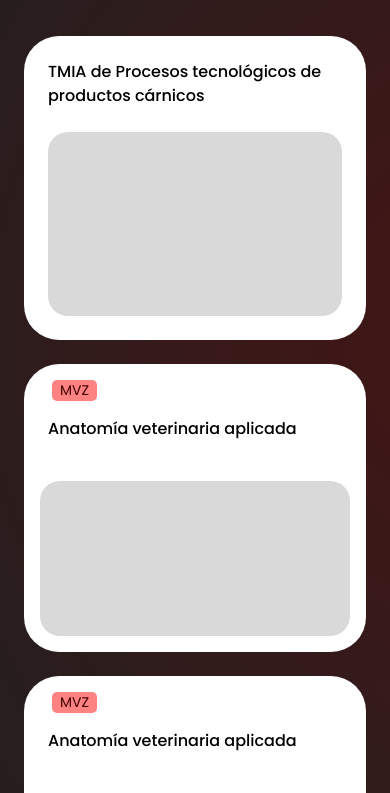
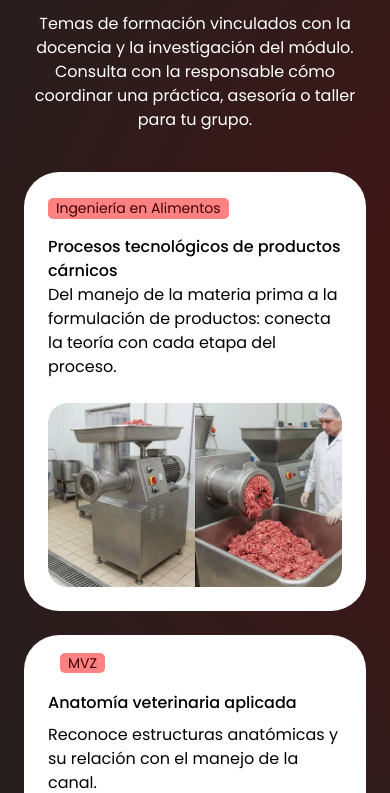
Before and after one commit to InGrax1/SIMCE_MCyE, a React (Vite) app in the folder packages/portal/: page / in a window 390 px wide. Shown: the part 7040-7833 px from the top of the page. Built offline with nearby package versions, Linux system fonts and the light colour scheme.

Commit message:
feat: Completa el contenido del portal público

```diff
--- a/packages/portal/src/App.jsx
+++ b/packages/portal/src/App.jsx
@@ -3,7 +3,9 @@ import {
   actividades,
   areas,
   correo,
+  galeria,
   mapa,
+  practicas,
   procesos,
   productos,
   programas,
@@ -295,32 +297,27 @@ function Practicas() {
         <h2 id="titulo-practicas">
           Prácticas académicas <em>que se atienden.</em>
         </h2>
+        <p className="practicas-introduccion">
+          Temas de formación vinculados con la docencia y la investigación del módulo. Consulta con
+          la responsable cómo coordinar una práctica, asesoría o taller para tu grupo.
+        </p>
         <div className="practicas-grid">
-          {Array.from({ length: 9 }, (_, i) => (
+          {practicas.map((practica, i) => (
             <article
               className={i === 0 || i === 5 ? 'practica practica-ancha' : 'practica'}
-              key={i}
+              key={practica.nombre}
             >
-              {i === 0 || i === 5 ? (
-                <>
-                  <div
-                    className="foto-pendiente"
-                    role="img"
-                    aria-label="Fotografía de práctica pendiente"
+              <div className="practica-texto">
+                <span className="practica-carrera">{practica.carrera}</span>
+                <h3>{practica.nombre}</h3>
+                <p>{practica.descripcion}</p>
+              </div>
+              <Imagen
+                className="practica-foto"
+                archivo={practica.foto}
+                alt={practica.alt}
+                loading="lazy"
               />
-                  <h3>TMIA de Procesos tecnológicos de productos cárnicos</h3>
-                </>
-              ) : (
-                <>
-                  <span className="practica-carrera">MVZ</span>
-                  <h3>Anatomía veterinaria aplicada</h3>
-                  <div
-                    className="foto-pendiente"
-                    role="img"
-                    aria-label="Fotografía de práctica pendiente"
-                  />
-                </>
-              )}
             </article>
           ))}
           <a className="practica practica-explorar" href="#contacto">
@@ -331,6 +328,9 @@ function Practicas() {
             <span>Opciones</span>
           </a>
         </div>
+        <p className="nota-referencia">
+          Temas e imágenes de referencia; la programación se acuerda con el módulo.
+        </p>
       </div>
     </section>
   );
@@ -376,8 +376,6 @@ function Actividades() {
           <article id="actividad-detalle" className="actividad-detalle" aria-live="polite">
             <p className="sobretitulo">Detalle de la Actividad</p>
             <h3>{actividad.nombre}</h3>
-            {actividad.descripcion ? (
-              <>
             <p className="actividad-descripcion">{actividad.descripcion}</p>
             <p className="actividad-donde">Dónde se realiza</p>
             <div className="chips">
@@ -385,38 +383,19 @@ function Actividades() {
                 <a
                   key={area.nombre}
                   href="#areas"
-                      className={area.nombre === actividad.area ? 'chip elegida' : 'chip'}
+                  className={actividad.areas.includes(area.nombre) ? 'chip elegida' : 'chip'}
                 >
                   {area.nombre}
                 </a>
               ))}
             </div>
             <div className="actividad-especies">
-                  <small>Especies</small>
-                  <p>{actividad.especies}</p>
+              <small>{actividad.especies ? 'Especies' : 'Enfoque académico'}</small>
+              <p>{actividad.especies ?? actividad.enfoque}</p>
             </div>
             <div className="actividad-foto">
-                  <Imagen
-                    archivo={actividad.foto}
-                    alt="Trabajo de matanza y faenado en el área de rastro"
-                    nodo="47:406"
-                    loading="lazy"
-                  />
+              <Imagen archivo={actividad.foto} alt={actividad.alt} loading="lazy" />
             </div>
-              </>
-            ) : (
-              <>
-                <p className="actividad-descripcion">
-                  Solicita a la responsable del módulo información sobre esta actividad.
-                </p>
-                <a
-                  className="boton boton-pequeno"
-                  href={`mailto:${correo}?subject=${encodeURIComponent(actividad.nombre)}`}
-                >
-                  Solicitar información <Flecha correo />
-                </a>
-              </>
-            )}
           </article>
         </div>
       </div>
@@ -441,22 +420,23 @@ function Productos() {
           Productos cárnicos y <em>embutidos.</em>
         </h2>
         <p className="introduccion">
-          Ocho líneas de producto elaboradas en el área de embutidos, cada una disponible en
-          distintas especies.
+          Conoce ocho líneas de productos cárnicos y su relación con los procesos de elaboración.
+          Consulta con el módulo las especies, presentaciones y disponibilidad.
         </p>
         <div className="producto-destacado">
           <figure>
             <Imagen
               archivo={producto.foto}
-              alt={producto.nombre}
+              alt={`Imagen de referencia de ${producto.nombre.toLowerCase()}`}
               nodo={seleccion === 0 ? '47:366' : undefined}
               loading="lazy"
             />
-            <figcaption>Foto - {producto.nombre.toLowerCase()}</figcaption>
+            <figcaption>{producto.nombre} · imagen de referencia</figcaption>
           </figure>
           <article id="producto-detalle" aria-live="polite">
             <p className="sobretitulo">Producto Cárnico</p>
             <h3>{producto.nombre}</h3>
+            <p className="producto-descripcion">{producto.descripcion}</p>
             {producto.especies ? (
               <>
                 <p className="producto-variantes">
@@ -473,13 +453,17 @@ function Productos() {
                 </div>
               </>
             ) : (
+              <div className="producto-enfoque">
+                <p className="sobretitulo">Proceso relacionado</p>
+                <p>{producto.enfoque}</p>
+              </div>
+            )}
             <a
               className="consulta-producto"
               href={`mailto:${correo}?subject=${encodeURIComponent(`Información sobre ${producto.nombre}`)}`}
             >
               Consultar especies y presentaciones disponibles
             </a>
-            )}
             <div className="producto-nota">
               <Imagen archivo="Line3.svg" nodo="47:337" />
               <small>
@@ -565,17 +549,18 @@ function Galeria() {
       <h2 id="titulo-galeria">
         El módulo <em>por dentro</em>
       </h2>
-      <p>Instalaciones, prácticas y productos del Módulo de Carnes y Embutidos.</p>
+      <p>Un recorrido visual por el espacio académico y los procesos cárnicos.</p>
       <div className="galeria-grid">
-        {Array.from({ length: 8 }, (_, i) => (
-          <div
-            key={i}
-            className={`galeria-espacio galeria-espacio-${i + 1}`}
-            role="img"
-            aria-label={`Fotografía ${i + 1} de la galería pendiente de contenido institucional`}
-          />
+        {galeria.map((foto, i) => (
+          <figure key={foto.titulo} className={`galeria-espacio galeria-espacio-${i + 1}`}>
+            <Imagen archivo={foto.foto} alt={foto.alt} loading="lazy" />
+            <figcaption>{foto.titulo}</figcaption>
+          </figure>
         ))}
       </div>
+      <p className="nota-referencia">
+        Imágenes de referencia del diseño para ilustrar instalaciones, procesos y productos.
+      </p>
     </section>
   );
 }
--- a/packages/portal/src/contenido.js
+++ b/packages/portal/src/contenido.js
@@ -65,20 +65,123 @@ export const procesos = [
   ],
 ];
 
-// El frame solo desarrolla el detalle de la segunda actividad.
+// Contenido orientativo para revisión institucional; las imágenes ilustran los temas.
+export const practicas = [
+  {
+    nombre: 'Procesos tecnológicos de productos cárnicos',
+    carrera: 'Ingeniería en Alimentos',
+    descripcion:
+      'Del manejo de la materia prima a la formulación de productos: conecta la teoría con cada etapa del proceso.',
+    foto: 'Images5.png',
+    alt: 'Imagen de referencia de equipos para moler carne',
+  },
+  {
+    nombre: 'Anatomía veterinaria aplicada',
+    carrera: 'MVZ',
+    descripcion: 'Reconoce estructuras anatómicas y su relación con el manejo de la canal.',
+    foto: 'ResiduosProcesosMatanzasFaenamiento1.png',
+    alt: 'Imagen de referencia de canales en el área de faenado',
+  },
+  {
+    nombre: 'Despiece y cortes comerciales',
+    carrera: 'MVZ',
+    descripcion: 'Relaciona las regiones de la canal con el deshuese y la obtención de cortes.',
+    foto: 'Saladespiec2E495X4001.png',
+    alt: 'Imagen de referencia de una sala de despiece',
+  },
+  {
+    nombre: 'Higiene y bioseguridad',
+    carrera: 'Formación transversal',
+    descripcion: 'Identifica puntos de cuidado en instalaciones, utensilios y manejo de la carne.',
+    foto: 'BioseguridadRastros31.png',
+    alt: 'Imagen de referencia de trabajo con protección en un rastro',
+  },
+  {
+    nombre: 'Formulación de embutidos',
+    carrera: 'Ingeniería en Alimentos',
+    descripcion: 'Explora cómo los ingredientes y el procesamiento influyen en el producto final.',
+    foto: 'Images4.png',
+    alt: 'Imagen de referencia de chorizo',
+  },
+  {
+    nombre: 'Evaluación de la calidad cárnica',
+    carrera: 'Investigación',
+    descripcion:
+      'Relaciona las características físicas y de textura de la carne con su aprovechamiento tecnológico.',
+    foto: 'CarneDeHamburguesa1200X7092.png',
+    alt: 'Imagen de referencia de carne preparada para hamburguesas',
+  },
+  {
+    nombre: 'Conservación y empacado',
+    carrera: 'Ingeniería en Alimentos',
+    descripcion:
+      'Conoce el papel de la refrigeración, el empacado y el etiquetado en la conservación.',
+    foto: 'FiambreJamonCocido1.png',
+    alt: 'Imagen de referencia de jamón cocido rebanado',
+  },
+  {
+    nombre: 'Registros y trazabilidad',
+    carrera: 'Formación transversal',
+    descripcion: 'Comprende cómo documentar temperaturas, lotes y etapas del procesamiento.',
+    foto: 'Images5.png',
+    alt: 'Imagen de referencia de una etapa del procesamiento de carne',
+  },
+  {
+    nombre: 'Desarrollo de productos',
+    carrera: 'Ingeniería en Alimentos',
+    descripcion:
+      'Vincula la formulación y la evaluación del producto con nuevas propuestas de elaboración.',
+    foto: 'Images3.png',
+    alt: 'Imagen de referencia de paté como producto cárnico elaborado',
+  },
+];
+
 export const actividades = [
-  { nombre: 'Asesorías académicas' },
+  {
+    nombre: 'Asesorías académicas',
+    descripcion:
+      'Orientación para relacionar los contenidos de clase con el manejo, la transformación y la evaluación de la carne. Comparte tu tema, asignatura y objetivos para coordinar el apoyo académico.',
+    areas: ['Área de Rastro', 'Sala de Cortes', 'Área de Embutidos'],
+    enfoque: 'Diseño de prácticas · proyectos académicos · revisión de procesos',
+    foto: 'Image2.png',
+    alt: 'Edificio del Módulo de Carnes y Embutidos',
+  },
   {
     nombre: 'Matanza y faenado',
     descripcion:
       'Matanza y faenado de diferentes especies domésticas de acuerdo con la NOM-033-SAG/ZOO-2014.',
-    area: 'Área de Rastro',
+    areas: ['Área de Rastro'],
     especies: 'bovino · ovino · caprino · cerdo · conejo · pavo · pollo',
     foto: 'ResiduosProcesosMatanzasFaenamiento1.png',
+    alt: 'Imagen de referencia de matanza y faenado en un rastro',
   },
-  { nombre: 'Despiece y cortes comerciales' },
-  { nombre: 'Elaboración de productos cárnicos' },
-  { nombre: 'Formación de estudiantes' },
+  {
+    nombre: 'Despiece y cortes comerciales',
+    descripcion:
+      'Estudio del despiece, deshuese y aprovechamiento de la canal. La actividad permite reconocer cortes comerciales y relacionar sus características con diferentes usos tecnológicos.',
+    areas: ['Sala de Cortes'],
+    enfoque: 'Identificación de cortes · deshuese · aprovechamiento de la canal',
+    foto: 'Saladespiec2E495X4001.png',
+    alt: 'Imagen de referencia de instalaciones para despiece y cortes',
+  },
+  {
+    nombre: 'Elaboración de productos cárnicos',
+    descripcion:
+      'Acercamiento a la molienda, formulación y transformación de la carne para elaborar productos y embutidos. Incluye la relación entre buenas prácticas de higiene, empacado y etiquetado.',
+    areas: ['Área de Embutidos'],
+    enfoque: 'Formulación · transformación · empacado y etiquetado',
+    foto: 'Images5.png',
+    alt: 'Imagen de referencia de equipos de molienda y elaboración de productos cárnicos',
+  },
+  {
+    nombre: 'Formación de estudiantes',
+    descripcion:
+      'Integración de conocimientos de Medicina Veterinaria y Zootecnia e Ingeniería en Alimentos mediante prácticas, proyectos y servicio social. Consulta la coordinación de actividades según tu programa académico.',
+    areas: ['Área de Rastro', 'Sala de Cortes', 'Área de Embutidos'],
+    enfoque: 'Aprendizaje práctico · trabajo interdisciplinario · servicio social',
+    foto: 'Image2.png',
+    alt: 'Instalaciones del Módulo de Carnes y Embutidos',
+  },
 ];
 
 export const productos = [
@@ -86,20 +189,110 @@ export const productos = [
     nombre: 'Hamburguesa',
     foto: 'CarneDeHamburguesa1200X7092.png',
     nodo: '47:344',
-    variantes: 5,
+    descripcion:
+      'Carne molida y formada en porciones. Su elaboración permite estudiar la formulación, la textura y el aprovechamiento de distintas especies.',
+    enfoque: 'Molienda y formado',
     especies: ['Conejo', 'Pavo', 'Res', 'Pollo'],
   },
-  { nombre: 'Pastor', foto: 'Images1.png', nodo: '47:352' },
-  { nombre: 'Jamón', foto: 'FiambreJamonCocido1.png', nodo: '47:363' },
-  { nombre: 'Salchicha', foto: 'FiambreJamonCocido1.png', nodo: '47:369' },
-  { nombre: 'Chorizo', foto: 'Images4.png', nodo: '47:401' },
+  {
+    nombre: 'Pastor',
+    foto: 'Images1.png',
+    nodo: '47:352',
+    descripcion:
+      'Preparación de carne condimentada y marinada. Es una referencia para estudiar cómo la formulación y el tiempo de marinado influyen en las características del producto.',
+    enfoque: 'Condimentación y marinado',
+  },
+  {
+    nombre: 'Jamón',
+    foto: 'FiambreJamonCocido1.png',
+    nodo: '47:363',
+    descripcion:
+      'Producto cárnico cocido que permite conocer etapas de preparación, tratamiento térmico y rebanado, así como el cuidado durante el empacado.',
+    enfoque: 'Cocción y rebanado',
+  },
+  {
+    nombre: 'Salchicha',
+    foto: 'salchichas-referencia.png',
+    nodo: '47:369',
+    descripcion:
+      'Embutido de textura fina y uniforme. Su estudio vincula la molienda, la mezcla, el embutido y el tratamiento térmico con la calidad del producto.',
+    enfoque: 'Mezcla fina y embutido',
+  },
+  {
+    nombre: 'Chorizo',
+    foto: 'Images4.png',
+    nodo: '47:401',
+    descripcion:
+      'Embutido condimentado de textura característica. Permite explorar el equilibrio entre materia prima, ingredientes y proceso de elaboración.',
+    enfoque: 'Formulación y condimentación',
+  },
   {
     nombre: 'Chistorra',
     foto: '613Fb100844FaChistorraEspaOlaDeCerdoOloTiendas1600X16001.png',
     nodo: '47:398',
+    descripcion:
+      'Embutido delgado condimentado. Su presentación ayuda a comparar el calibre, la textura y el proceso de formado con otros productos del catálogo.',
+    enfoque: 'Embutido de calibre delgado',
   },
-  { nombre: 'Paté', foto: 'Images3.png', nodo: '47:395' },
-  { nombre: 'Butifarra', foto: 'Images2.png', nodo: '47:392' },
+  {
+    nombre: 'Paté',
+    foto: 'Images3.png',
+    nodo: '47:395',
+    descripcion:
+      'Preparación cárnica de consistencia untable. Su elaboración sirve como referencia para estudiar la mezcla de ingredientes, la textura y el tratamiento térmico.',
+    enfoque: 'Mezcla y textura untable',
+  },
+  {
+    nombre: 'Butifarra',
+    foto: 'Images2.png',
+    nodo: '47:392',
+    descripcion:
+      'Embutido que permite conocer distintas formulaciones y presentaciones. Su estudio relaciona el tamaño de partícula, la mezcla y el embutido con el resultado final.',
+    enfoque: 'Mezcla y formado de embutidos',
+  },
+];
+
+export const galeria = [
+  {
+    titulo: 'Nuestro espacio académico',
+    foto: 'Image2.png',
+    alt: 'Exterior del Módulo de Carnes y Embutidos',
+  },
+  {
+    titulo: 'Transformación de la carne',
+    foto: 'Images5.png',
+    alt: 'Imagen de referencia de equipos de molienda de carne',
+  },
+  {
+    titulo: 'Manejo y faenado',
+    foto: 'ResiduosProcesosMatanzasFaenamiento1.png',
+    alt: 'Imagen de referencia de canales y trabajo en un rastro',
+  },
+  {
+    titulo: 'Despiece y cortes',
+    foto: 'Saladespiec2E495X4001.png',
+    alt: 'Imagen de referencia de una sala de despiece',
+  },
+  {
+    titulo: 'Formulación de productos',
+    foto: 'CarneDeHamburguesa1200X7092.png',
+    alt: 'Imagen de referencia de carne para hamburguesas',
+  },
+  {
+    titulo: 'Productos cocidos',
+    foto: 'FiambreJamonCocido1.png',
+    alt: 'Imagen de referencia de jamón rebanado',
+  },
+  {
+    titulo: 'Elaboración de embutidos',
+    foto: 'Images4.png',
+    alt: 'Imagen de referencia de chorizo elaborado',
+  },
+  {
+    titulo: 'Diversidad de preparaciones',
+    foto: 'Images3.png',
+    alt: 'Imagen de referencia de paté',
+  },
 ];
 
 export const programas = [
--- a/packages/portal/src/styles.css
+++ b/packages/portal/src/styles.css
@@ -836,11 +836,13 @@ em {
   font-size: 0.625rem;
   border-radius: 5px;
 }
-.foto-pendiente {
+.practica-foto {
   background: #d9d9d9;
   border-radius: 20px;
   height: 155px;
   flex-shrink: 0;
+  width: 100%;
+  object-fit: cover;
 }
 .practica-ancha {
   grid-column: span 2;
@@ -850,7 +852,7 @@ em {
   align-items: center;
   gap: 21px;
 }
-.practica-ancha .foto-pendiente {
+.practica-ancha .practica-foto {
   width: 235px;
   height: 218px;
 }
@@ -1349,6 +1351,25 @@ em {
 .galeria-espacio {
   background: var(--gris);
   border-radius: 20px;
+  position: relative;
+  overflow: hidden;
+  margin: 0;
+  min-width: 0;
+}
+.galeria-espacio > img {
+  width: 100%;
+  height: 100%;
+  object-fit: cover;
+}
+.galeria-espacio figcaption {
+  position: absolute;
+  inset: auto 0 0;
+  padding: 32px 16px 16px;
+  background: linear-gradient(transparent, rgba(26, 10, 10, 0.96) 48%);
+  color: #fff;
+  font-size: 1rem;
+  line-height: 1.5;
+  font-weight: 500;
 }
 .galeria-espacio-1 {
   grid-row: span 2;
@@ -1861,7 +1882,7 @@ em {
     flex-direction: column-reverse;
     gap: 15px;
   }
-  .practica-ancha .foto-pendiente {
+  .practica-ancha .practica-foto {
     width: 100%;
     height: 155px;
   }
@@ -2249,7 +2270,7 @@ em {
     grid-column: auto;
     border-radius: 35px;
   }
-  .practica-ancha .foto-pendiente {
+  .practica-ancha .practica-foto {
     width: 42%;
     height: 218px;
   }
@@ -2671,7 +2692,52 @@ button:active,
   font-size: 1rem;
   line-height: 1.5;
   text-align: left;
-  margin: 16px 8px;
+  margin: 16px 0 8px;
+}
+.practica-texto {
+  min-width: 0;
+  padding: 0 8px 16px;
+}
+.practica-texto p {
+  font-size: 1rem;
+  line-height: 1.5;
+}
+.practicas-introduccion {
+  max-width: 72ch;
+  margin: 16px auto 0;
+  font-size: 1rem;
+  line-height: 1.5;
+  text-align: center;
+}
+.nota-referencia {
+  max-width: 72ch;
+  margin: 24px auto 0;
+  padding-inline: 24px;
+  font-size: 1rem;
+  line-height: 1.5;
+  text-align: center;
+  color: #ded6d6;
+}
+.practica-ancha .practica-texto {
+  padding: 0;
+}
+.practica-ancha .practica-foto {
+  order: -1;
+}
+.practica-ancha .practica-carrera {
+  display: inline-block;
+  margin: 0 0 16px;
+}
+.producto-descripcion {
+  margin: 16px 0;
+  font-size: 1rem;
+  line-height: 1.5;
+}
+.producto-enfoque {
+  margin-block: 24px;
+}
+.producto-enfoque .sobretitulo {
+  margin-bottom: 8px;
 }
 .practica-carrera {
   font-size: 0.875rem;
@@ -2685,11 +2751,11 @@ button:active,
 .practica-ancha h3 {
   margin: 0;
 }
-.practica-ancha .foto-pendiente {
+.practica-ancha .practica-foto {
   width: 44%;
   flex: 0 0 44%;
 }
-.practica:not(.practica-ancha) .foto-pendiente {
+.practica:not(.practica-ancha) .practica-foto {
   margin-top: auto;
 }
 .practica-explorar {
@@ -3016,7 +3082,7 @@ a.chip:hover {
   .practica-ancha {
     flex-direction: column-reverse;
   }
-  .practica-ancha .foto-pendiente {
+  .practica-ancha .practica-foto {
     width: 100%;
     flex: 0 0 auto;
   }
@@ -3330,11 +3396,13 @@ a.chip:hover {
     font-size: 1rem;
   }
   .practica-ancha {
-    flex-direction: column-reverse;
-  }
-  .practica-ancha .foto-pendiente {
+    flex-direction: column;
+  }
+  .practica-ancha .practica-foto {
     width: 100%;
     height: 184px;
+    order: 0;
+    flex-basis: auto;
   }
   .actividad-selector button {
     font-size: 1rem;
```
Also changed, not shown: 1 other file (tests, documents, lock files or other folders). Lines whose indentation alone changed are shown as unchanged.
